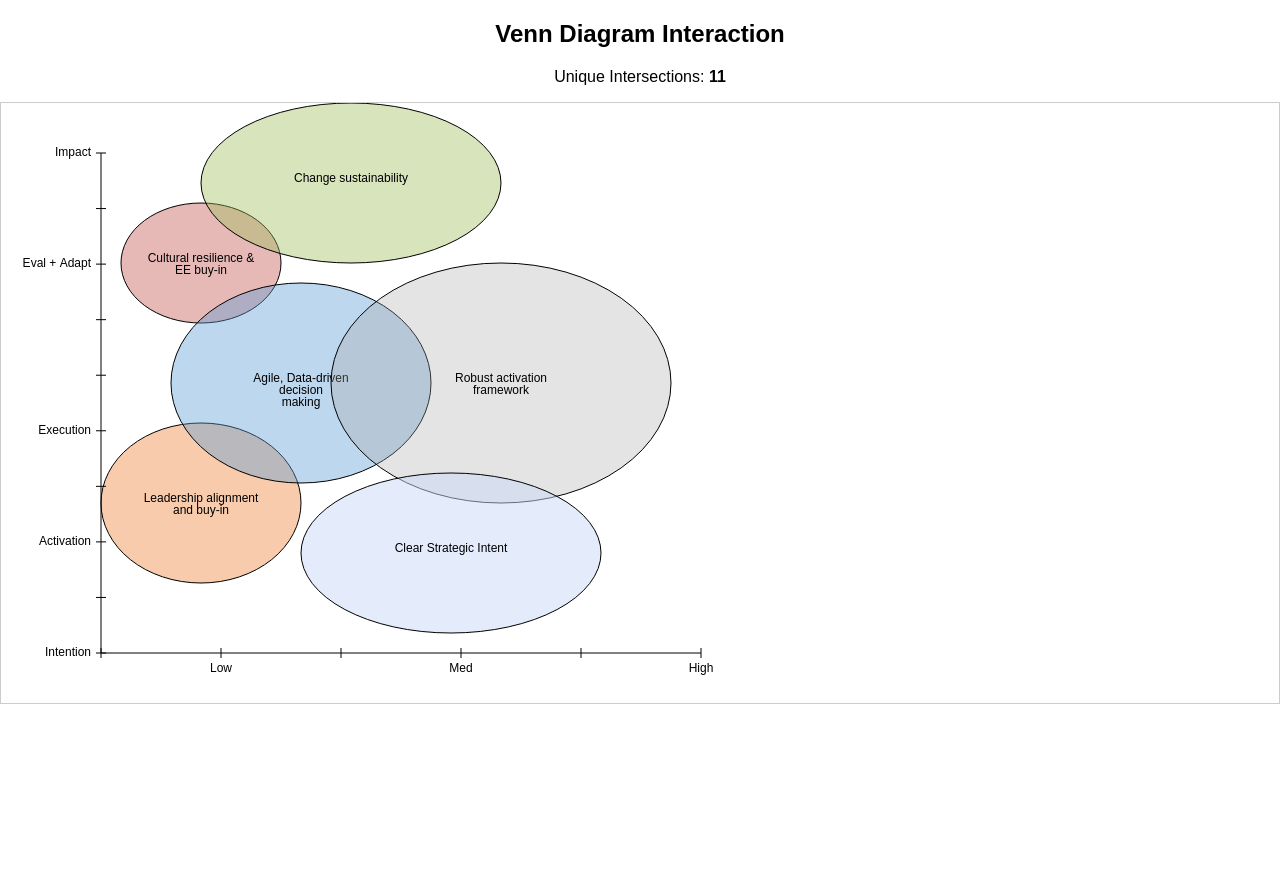
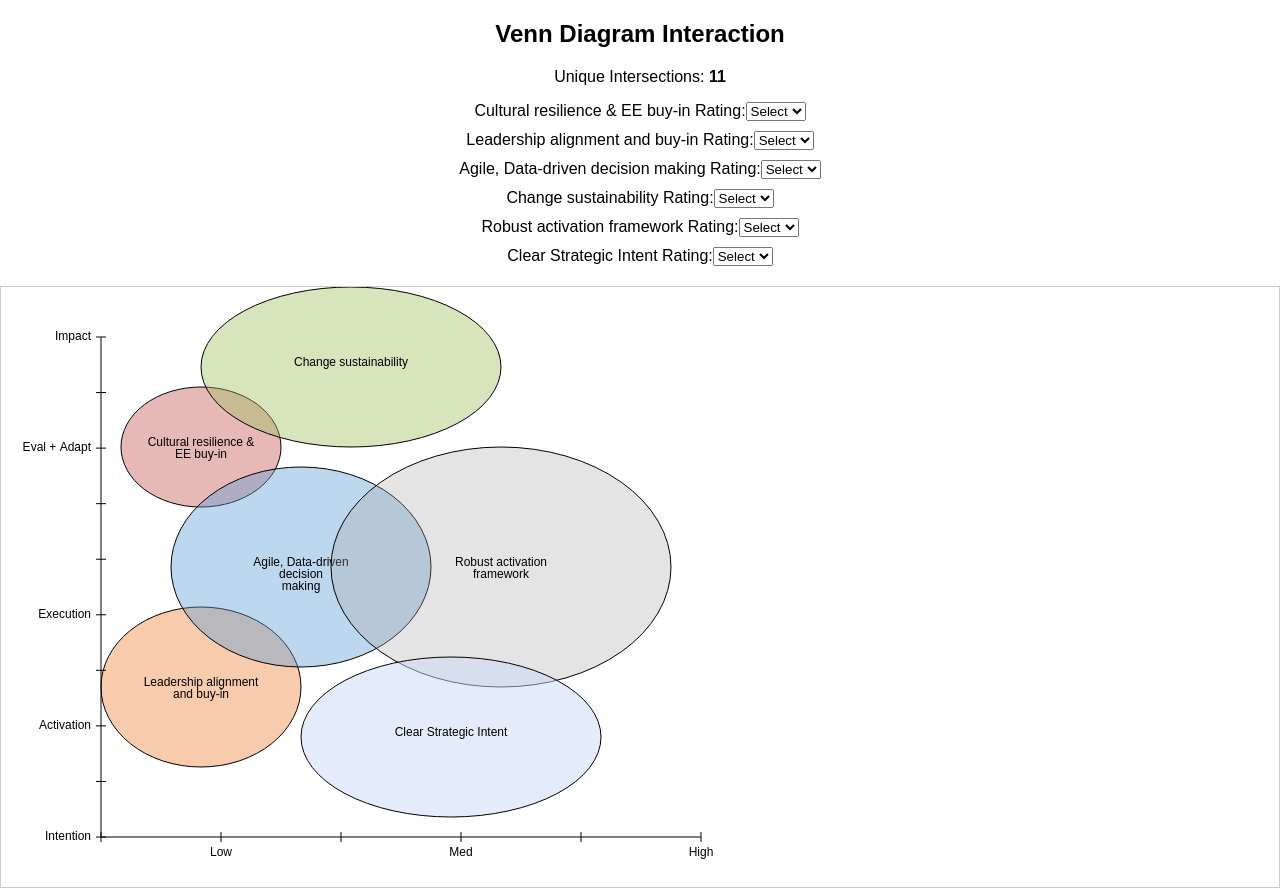
Before and after one commit to mre2you/venn-diagram-app, a React (Create React App) app: page / in a window 1280 px wide. Before the commit the page ends 800 px from the top, so only its background shows below. Built offline with nearby package versions, Linux system fonts and the light colour scheme.

Commit message:
user defined scores

```diff
--- a/src/VennApp.jsx
+++ b/src/VennApp.jsx
@@ -89,6 +89,7 @@ const countAllStrictOverlaps = (ellipses) => {
 const VennApp = () => {
   const [ellipses, setEllipses] = useState(initialEllipses);
   const [selectedId, setSelectedId] = useState(null);
+  const [ratings, setRatings] = useState({});
   const shapeRefs = useRef({});
   const transformerRef = useRef();
 
@@ -123,12 +124,38 @@ const VennApp = () => {
     setEllipses(newEllipses);
   };
 
+  const handleRatingChange = (id, value) => {
+    setRatings({ ...ratings, [id]: value });
+  };
+
   return (
     <div>
       <h2 style={{ textAlign: "center" }}>Venn Diagram Interaction</h2>
       <p style={{ textAlign: "center" }}>
         Unique Intersections: <strong>{countAllStrictOverlaps(ellipses)}</strong>
       </p>
+
+      <div style={{ textAlign: "center", marginBottom: "20px" }}>
+        {ellipses.map((el) => (
+          <div key={el.id} style={{ marginBottom: "10px" }}>
+            <label>
+              {el.label.replace("\n", " ")} Rating:
+              <select
+                value={ratings[el.id] || ""}
+                onChange={(e) => handleRatingChange(el.id, e.target.value)}
+              >
+                <option value="">Select</option>
+                {[1, 2, 3, 4, 5].map((num) => (
+                  <option key={num} value={num}>
+                    {num}
+                  </option>
+                ))}
+              </select>
+            </label>
+          </div>
+        ))}
+      </div>
+
       <Stage
         width={800}
         height={600}
```
